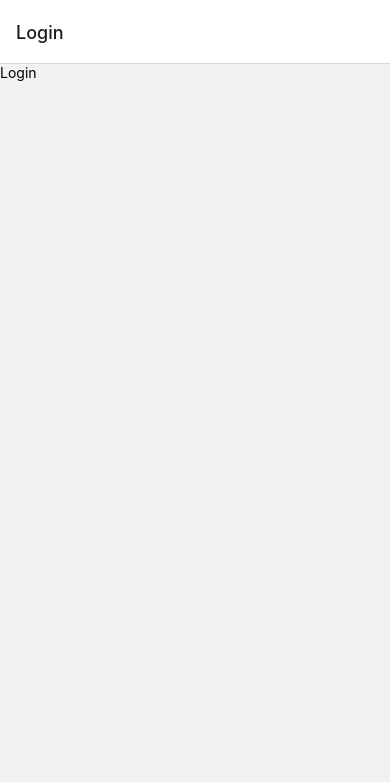
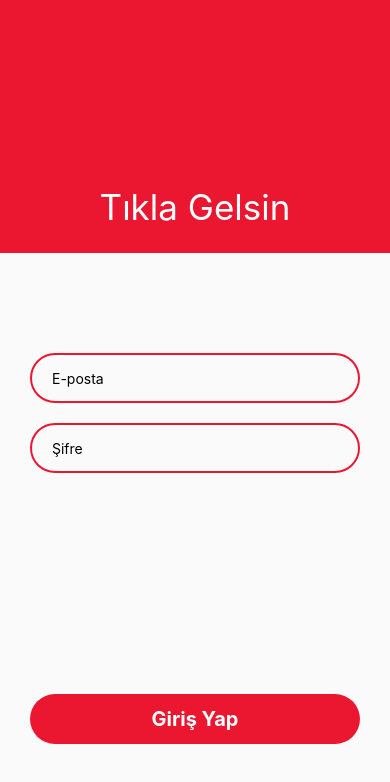
Before and after one commit to mihrilp/tikla-gelsin, a React Native app: screen / in a window 390 px wide. Shown: the top 782 px of the page. Built offline with nearby package versions, Linux system fonts and the light colour scheme.

Commit message:
feat: add login page

```diff
--- /dev/null
+++ b/src/hooks/index.tsx
@@ -0,0 +1,6 @@
+import {useNavigation} from '@react-navigation/native';
+import {NavigationProp} from '@react-navigation/native';
+
+export default function useAppNavigation() {
+  return useNavigation<NavigationProp<StackScreens>>();
+}
--- a/src/navigation/index.tsx
+++ b/src/navigation/index.tsx
@@ -7,7 +7,11 @@
 
 export function StackNavigator() {
   return (
-    <Stack.Navigator initialRouteName="Login">
+    <Stack.Navigator
+      initialRouteName="Login"
+      screenOptions={{
+        headerShown: false,
+      }}>
       <Stack.Screen name="Login" component={LoginScreen} />
       <Stack.Screen name="Home" component={HomeScreen} />
     </Stack.Navigator>
--- a/src/screens/Login.tsx
+++ b/src/screens/Login.tsx
@@ -1,12 +1,135 @@
-import React from 'react';
-import {Text, View} from 'react-native';
+import React, {useState} from 'react';
+import {
+  StyleSheet,
+  Text,
+  View,
+  Dimensions,
+  TextInput,
+  TouchableOpacity,
+} from 'react-native';
+import useAppNavigation from '../hooks';
+
+const HEADER_HEIGHT = Dimensions.get('window').height * 0.3;
+
+const validEmailRegex = RegExp(/^\w+([\.-]?\w+)*@\w+([\.-]?\w+)*(\.\w{2,3})+$/);
 
 function Login() {
+  const [email, setEmail] = useState('');
+  const [password, setPassword] = useState('');
+  const [error, setError] = useState('');
+
+  const navigation = useAppNavigation();
+
+  const handleChange = (field: string, value: string) => {
+    setError('');
+    switch (field) {
+      case 'email':
+        setEmail(value);
+        if (!validEmailRegex.test(value)) {
+          setError('Geçersiz e-posta adresi.');
+        }
+        break;
+      case 'password':
+        setPassword(value);
+        if (value.length < 7) {
+          setError('Şifre en az 7 karakter olmalıdır.');
+        }
+        break;
+      default:
+        break;
+    }
+  };
+
+  const handleLogin = () => {
+    navigation.navigate('Home');
+  };
+
   return (
-    <View>
-      <Text>Login</Text>
-    </View>
+    <>
+      <View style={styles.header}>
+        <Text style={styles.headerText}>Tıkla Gelsin</Text>
+      </View>
+      <View style={styles.container}>
+        <View style={styles.inputs}>
+          <TextInput
+            style={styles.input}
+            placeholder="E-posta"
+            value={email}
+            onChangeText={text => handleChange('email', text)}
+            autoCapitalize="none"
+          />
+          <TextInput
+            style={styles.input}
+            placeholder="Şifre"
+            secureTextEntry={true}
+            value={password}
+            onChangeText={text => handleChange('password', text)}
+          />
+          <Text style={styles.errorText}>{error}</Text>
+        </View>
+        <TouchableOpacity
+          style={styles.loginBtn}
+          onPress={handleLogin}
+          disabled={
+            email.length === 0 || password.length === 0 || error.length > 0
+          }>
+          <Text style={styles.loginText}>Giriş Yap</Text>
+        </TouchableOpacity>
+      </View>
+    </>
   );
 }
 
+const styles = StyleSheet.create({
+  header: {
+    height: HEADER_HEIGHT,
+    backgroundColor: '#EB1730',
+    justifyContent: 'flex-end',
+    paddingBottom: 25,
+  },
+  headerText: {
+    color: '#fff',
+    fontSize: 35,
+    textAlign: 'center',
+  },
+  container: {
+    flex: 1,
+    alignItems: 'center',
+    justifyContent: 'space-around',
+    backgroundColor: '#fafafa',
+    paddingHorizontal: 30,
+  },
+  inputs: {
+    width: '100%',
+    flexDirection: 'column',
+    gap: 20,
+  },
+  input: {
+    height: 50,
+    borderWidth: 2,
+    borderColor: '#EB1730',
+    borderRadius: 30,
+    paddingHorizontal: 20,
+  },
+  loginBtn: {
+    height: 50,
+    width: '100%',
+    backgroundColor: '#EB1730',
+    borderRadius: 30,
+    alignItems: 'center',
+    justifyContent: 'center',
+  },
+  loginText: {
+    color: '#fff',
+    fontSize: 20,
+    fontWeight: 'bold',
+  },
+  errorText: {
+    color: '#EB1730',
+    fontSize: 15,
+    textAlign: 'center',
+    fontWeight: 'bold',
+  },
+});
+
 export default Login;
```
Also changed, not shown: src/types.d.ts (renamed from src/types/index.d.ts), tsconfig.json (line endings or trailing spaces).
